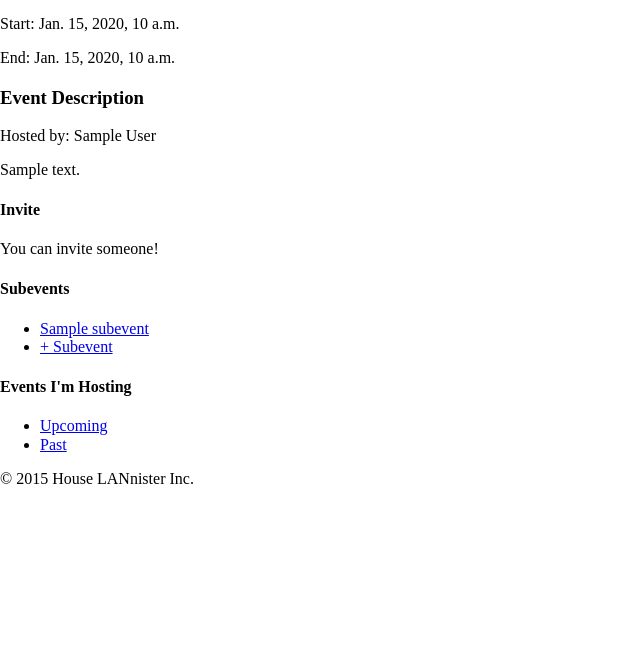
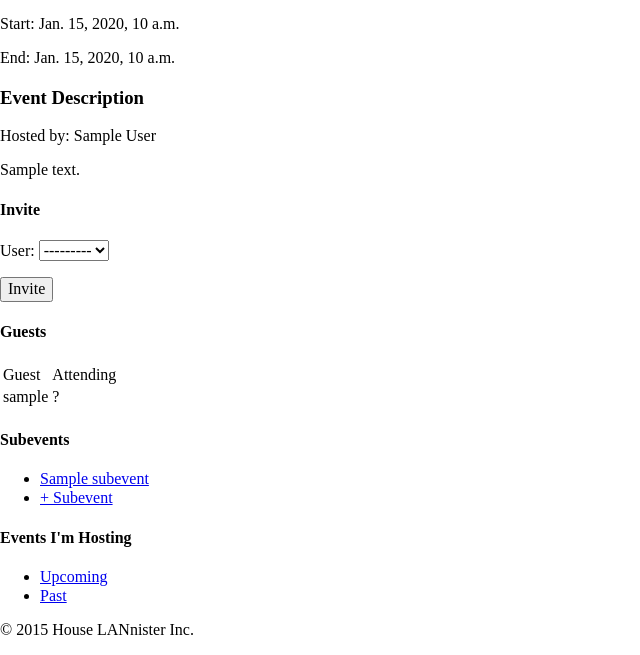
Before and after one commit to Checkroth/EVENTually, a Django app: page /event/1/ in a window 1280 px wide. Shown: the part 526-1181 px from the top of the page, without its empty margins (0-640 px from the left). Before the commit the page ends 1010 px from the top, so only its background shows below. Run offline with Django 3.2, Linux system fonts and the light colour scheme; a user stored in the database is signed in; tables that the repository leaves empty hold one stand-in row (values such as "Sample post"); grey boxes marked "Sample" are stand-in pictures; some libraries are stand-ins or nearby versions.

Commit message:
Added ability to invite another user to an event

```diff
--- a/eventually/events/forms.py
+++ b/eventually/events/forms.py
@@ -24,17 +24,10 @@ class EventForm(forms.ModelForm):
         return picture
 
 
+class InviteForm(forms.ModelForm):
+    def __init__(self, *args, **kwargs):
+        super(InviteForm, self).__init__(*args, **kwargs)
 
-        # Widget examples
-
-        #     labels = {
-        #     'name': _('Writer'),
-        # }
-        # help_texts = {
-        #     'name': _('Some useful help text.'),
-        # }
-        # error_messages = {
-        #     'name': {
-        #         'max_length': _("This writer's name is too long."),
-        #     },
-        # }
+    class Meta:
+        model = events.models.Invite
+        fields = ['user']
--- a/eventually/events/models.py
+++ b/eventually/events/models.py
@@ -18,7 +18,6 @@ class Event(django.db.models.Model):
     host = django.db.models.ForeignKey(django.contrib.auth.models.User, related_name='event_host')
     title = django.db.models.CharField(max_length=255)
     description = django.db.models.TextField(null=True, blank=True)
-    guests = django.db.models.ManyToManyField(django.contrib.auth.models.User, related_name='event_guests', null=True, blank=True)
     event_photo = django.db.models.ImageField(upload_to='events', max_length=255, null=True, blank=True)
     start_time = django.db.models.DateTimeField()
     end_time = django.db.models.DateTimeField()
@@ -54,6 +53,25 @@ class Event(django.db.models.Model):
     def is_invited(self, user):
         return False
 
+    def get_guests(self):
+        return Invite.objects.all().filter(event=self)
+
+
+class Invite(django.db.models.Model):
+    UNKNOWN = '?'
+    YES = 'Y'
+    NO = 'N'
+
+    ATTENDING_OPTIONS = (
+        (UNKNOWN, ''),
+        (YES, 'Yes'),
+        (NO, 'No')
+    )
+
+    event = django.db.models.ForeignKey(Event, related_name='invite_event')
+    user = django.db.models.ForeignKey(django.contrib.auth.models.User, related_name='invite_user')
+    attending = django.db.models.CharField(max_length=1, choices=ATTENDING_OPTIONS, default=UNKNOWN, verbose_name='Will you be attending')
+
 
 # This section needs some work, its not saving instance guests addition
 # def add_host(sender, instance, created, **kwargs):
--- a/eventually/events/urls.py
+++ b/eventually/events/urls.py
@@ -4,5 +4,6 @@ urlpatterns = patterns('events.views',
     url(r'^my_events/$', 'my_events', name='my_events'),
     url(r'^my_events_json/$', 'my_events_json', name='my_events_json'),
     url(r'^create_event/$', 'create_event', name='create_event'),
-    url(r'^event/(?P<event_id>[0-9]+)/$', 'show_event', name='show_event')
+    url(r'^event/(?P<event_id>[0-9]+)/$', 'show_event', name='show_event'),
+    url(r'^event/(?P<event_id>[0-9]+)/invite/$', 'invite', name='invite')
 )
--- a/eventually/events/views.py
+++ b/eventually/events/views.py
@@ -52,8 +52,20 @@ def show_event(request, event_id):
         user = {'username': 'no user',}
 
     event = events.models.Event.objects.get(id=event_id)
+    invite_form = events.forms.InviteForm()
     return render(request, 'events/main_event.html', {
         'event': event,
-        'can_invite': event.can_invite(user)
+        'can_invite': event.can_invite(user),
+        'invite_form': invite_form
         })
-    # Need to do the url based jangles here
+
+def invite(request, event_id):
+    event = events.models.Event.objects.get(id=event_id)
+
+    if request.POST:
+        form = events.forms.InviteForm(request.POST)
+        invite = form.save(False)
+        invite.event = event
+        invite.save()
+
+    return redirect('{}'.format(event.get_absolute_url()))
--- a/eventually/templates/events/main_event.html
+++ b/eventually/templates/events/main_event.html
@@ -40,11 +40,33 @@
                         <h4>Invite</h4>
                         <p>
                             {% if can_invite %}
-                                You can invite someone!
+                            <form id="invite" method='post' action="invite/">
+                                {% csrf_token %}
+                                {{ invite_form.as_p }}
+
+                                <button form="invite" type="submit" name="invite">Invite</button>
+
+                            </form>
                             {% else %}
                                 This event is <strong>private</strong>. Only Amy can invite guests.
                             {% endif %}
                         </p>
+                    </div>
+
+                    <div class="subevent">
+                        <h4>Guests</h4>
+                        <table>
+                            <tr>
+                                <td>Guest</td>
+                                <td>Attending</td>
+                            </tr>
+                            {% for guest in event.get_guests %}
+                                <tr>
+                                    <td>{{ guest.user }}</td>
+                                    <td>{{ guest.attending }}</td>
+                                </tr>
+                            {% endfor %}
+                        </table>
                     </div>
 
                     <div class="subevent">
```
Also changed, not shown: eventually/events/migrations/0005_auto_20150509_1547.py (added).
